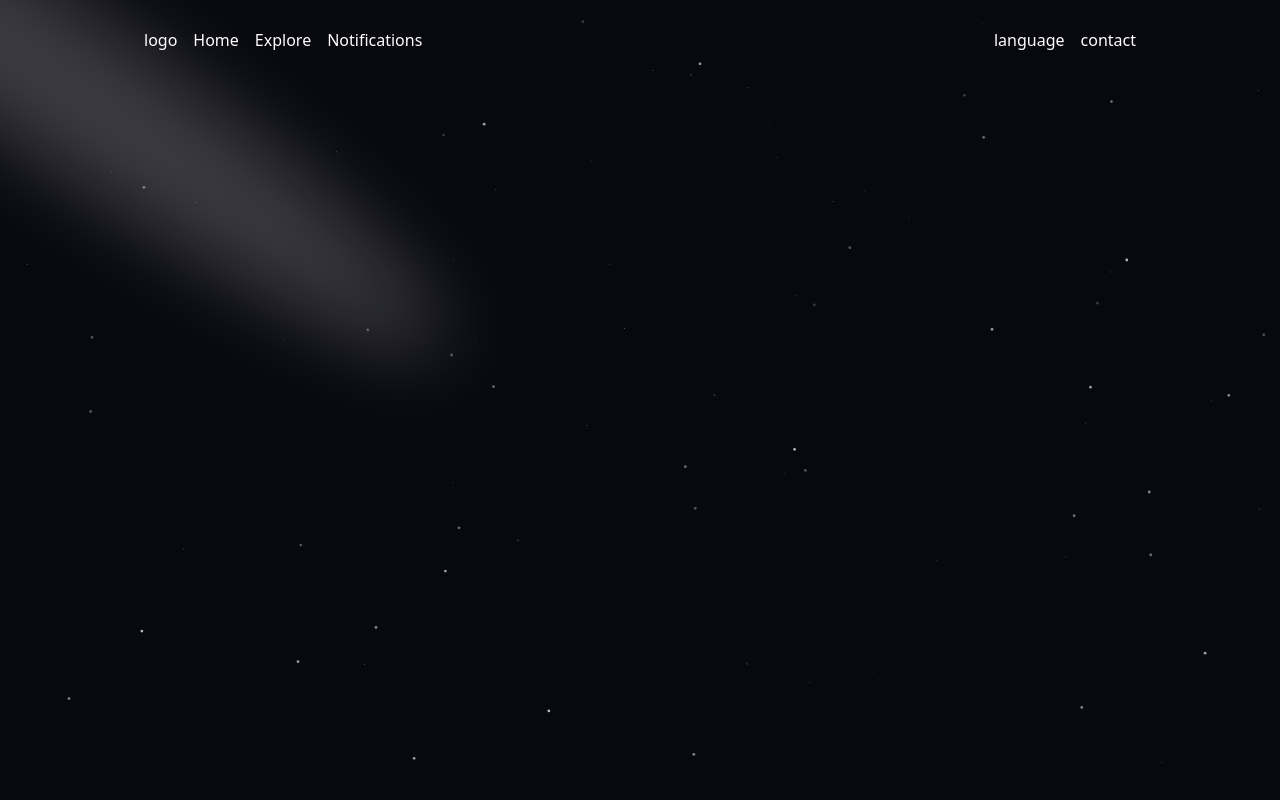
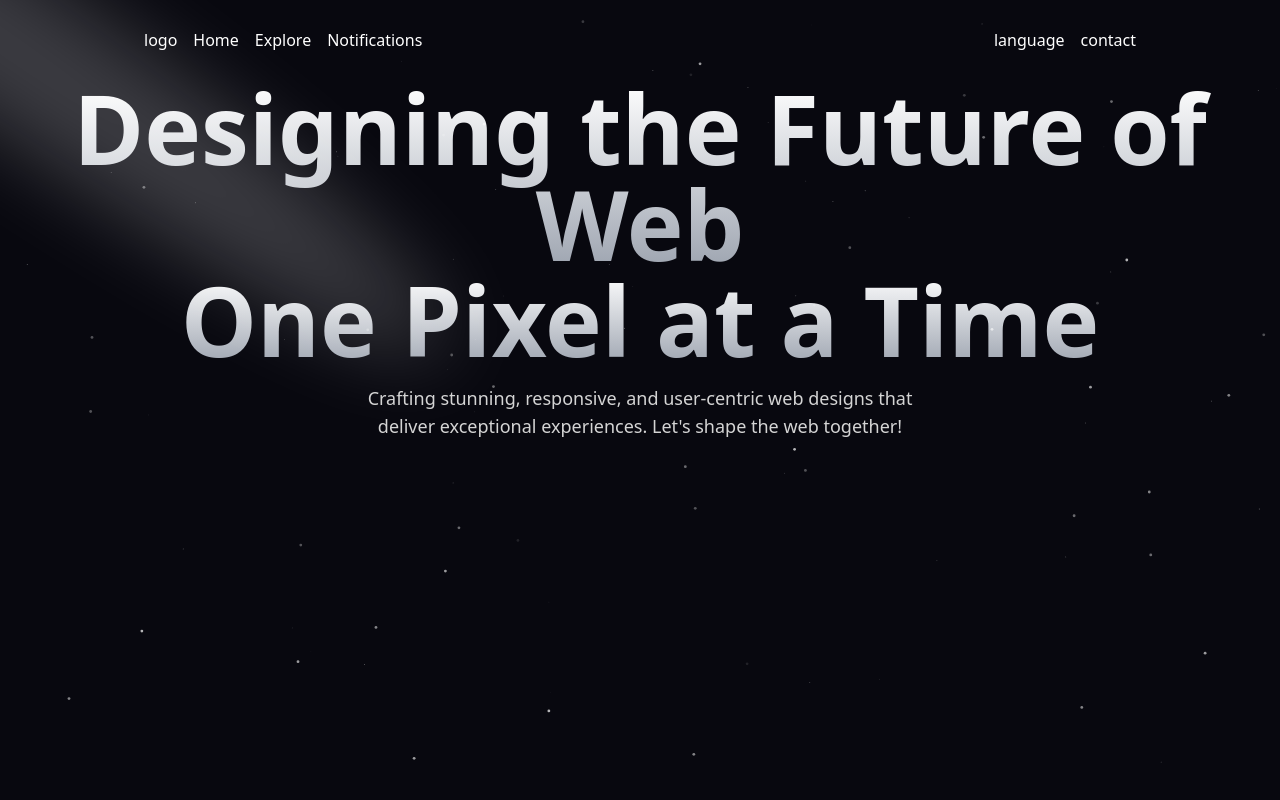
Before and after one commit to imrdoctor/S-portofolio, a Next.js app: page / in a window 1280 px wide. Both pictures are taken after a click on the element 1255 px from the left and 21 px from the top of the page. Built offline with nearby package versions, Linux system fonts and the light colour scheme.

Commit message:
Hero Section

```diff
--- a/src/app/globals.css
+++ b/src/app/globals.css
@@ -54,3 +54,7 @@ body {
 .burger-icon.open .line:nth-child(3) {
   transform: translateY(-7.5px) rotate(-45deg);
 }
+
+.highline{
+  line-height: 8rem !important;
+}
--- a/src/components/Hero/Hero.tsx
+++ b/src/components/Hero/Hero.tsx
@@ -1,13 +1,11 @@
-import React from 'react'
+import React from "react";
 import BackgroundParticles from "@/components/ui/background-particles";
-import { Spotlight } from '@/components/ui/Spotlight';
+import { Spotlight } from "@/components/ui/Spotlight";
 function Hero() {
   return (
-    <div>
-      <Spotlight
-        className="-top-40 left-0 md:left-0 md:-top-10"
-        fill="white"
-      />
+    <>
+      <div className="flex flex-col items-center justify-center h-[65vh]">
+        <Spotlight className="top-[-60px] md:left-0 md:-top-10" fill="white" />
         <BackgroundParticles
           className="absolute inset-0"
           quantity={100}
@@ -15,11 +13,22 @@ function Hero() {
           color="#ffffff"
           refresh
         />
+        {/* Main Heading */}
+        <h1 className="md:highline text-4xl  md:text-8xl font-extrabold text-center bg-clip-text text-transparent bg-gradient-to-b from-white to-gray-400">
+          Designing the Future of Web
+        </h1>
 
+        <h1 className="text-4xl md:text-8xl font-extrabold text-center bg-clip-text text-transparent bg-gradient-to-b from-white to-gray-400 ">
+          One Pixel at a Time
+        </h1>
+        {/* Subtitle */}
+        <p className="mt-4 text-neutral-300 text-center text-lg max-w-xl">
+          Crafting stunning, responsive, and user-centric web designs that
+          deliver exceptional experiences. Let's shape the web together!
+        </p>
       </div>
-
-
-  )
+    </>
+  );
 }
 
-export default Hero
+export default Hero;
--- a/src/components/ui/Spotlight.tsx
+++ b/src/components/ui/Spotlight.tsx
@@ -10,7 +10,7 @@ export const Spotlight = ({ className, fill }: SpotlightProps) => {
   return (
     <svg
       className={cn(
-        "animate-spotlight pointer-events-none absolute z-[1]  h-[100%] w-[100%] lg:w-[84%] opacity-0",
+        "animate-spotlight pointer-events-none absolute z-[1] h-[100%] w-[100%] lg:w-[100%] opacity-0",
         className
       )}
       xmlns="http://www.w3.org/2000/svg"
```
Also changed, not shown: package.json (+8 -1 lines), 1 other file (tests, documents, lock files or other folders). Lines whose indentation alone changed are shown as unchanged.
